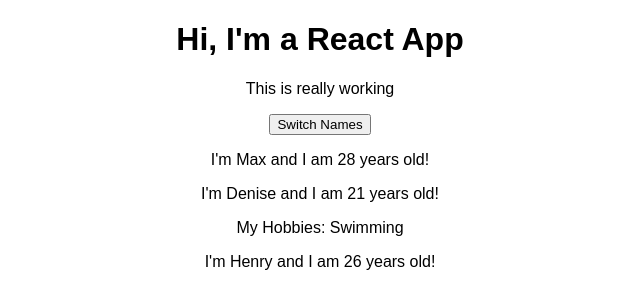
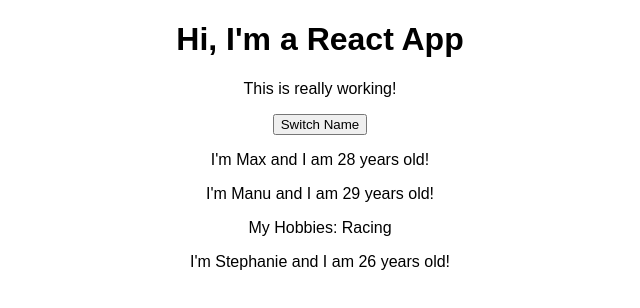
Before and after one commit to Denijar/react_complete_guide, a React (Create React App) app: page / in a window 1280 px wide. Shown: the top 308 px of the page, without its empty margins (320-960 px from the left). Built offline with nearby package versions, Linux system fonts and the light colour scheme.

Commit message:
restored Component based version of code, with Hooks in AppHooks.js file

```diff
--- a/src/App.js
+++ b/src/App.js
@@ -1,48 +1,53 @@
-import React, { useState } from 'react';
+import React, { Component } from 'react';
 import './App.css';
-import person from './Person/Person';
 import Person from './Person/Person';
 
-const app = props => {
-
-  const [personsState, setPersonsState] = useState({
+class App extends Component {
+  state = {
     persons: [
       { name: 'Max', age: 28 },
-      { name: 'Denise', age: 21 },
-      { name: 'Henry', age: 26 }
-    ]
-  });
+      { name: 'Manu', age: 29 },
+      { name: 'Stephanie', age: 26 }
+    ],
+    otherState: 'some other value'
+  };
 
-  const [otherState, setOtherState] = useState({otherState: 'some other value'})
+  switchNameHandler = () => {
+    // console.log('Was clicked!');
+    // DON'T DO THIS: this.state.persons[0].name = 'Maximilian';
+    this.setState({
+      persons: [
+        { name: 'Maximilian', age: 28 },
+        { name: 'Manu', age: 29 },
+        { name: 'Stephanie', age: 27 }
+      ]
+    });
+  };
 
-  const switchNameHandler = () => {
-    // console.log("Was clicked");
-    // personsState.persons[0].name = "Maximillian"; DON'T DO THIS. React does not recognise this as a state change and the UI will not update
-    setPersonsState(
-      {
-        persons: [
-          { name: 'Maximillian', age: 50 },
-          { name: 'Denise', age: 22 },
-          { name: 'Henry', age: 26 }
-        ]
-      })
+  render() {
+    return (
+      <div className="App">
+        <h1>Hi, I'm a React App</h1>
+        <p>This is really working!</p>
+        <button onClick={this.switchNameHandler}>Switch Name</button>
+        <Person
+          name={this.state.persons[0].name}
+          age={this.state.persons[0].age}
+        />
+        <Person
+          name={this.state.persons[1].name}
+          age={this.state.persons[1].age}
+        >
+          My Hobbies: Racing
+        </Person>
+        <Person
+          name={this.state.persons[2].name}
+          age={this.state.persons[2].age}
+        />
+      </div>
+    );
+    // return React.createElement('div', {className: 'App'}, React.createElement('h1', null, 'Does this work now?'));
   }
-
-  return (
-    <div className="App">
-      <h1>Hi, I'm a React App</h1>
-      <p>This is really working</p>
-      <button onClick={switchNameHandler}>Switch Names</button>
-      <Person name={personsState.persons[0].name} age={personsState.persons[0].age} />
-      <Person name={personsState.persons[1].name} age={personsState.persons[1].age}>My Hobbies: Swimming</Person>
-      <Person name={personsState.persons[2].name} age={personsState.persons[2].age} />
-    </div>
-  );
-
-  // note we don't have () on switchNameHandler because we don't want it to be executed immediately, we only want it to execute when the button is clicked
-
-  // return React.createElement('div', {className: 'App'}, React.createElement('h1', null, 'Hi, I\'m a React App!!!'));
-  // this is equivalent to the JSX that is written above
 }
 
-export default app;
+export default App;
```
Also changed, not shown: src/AppHooks.js (added, +48 -0 lines).
